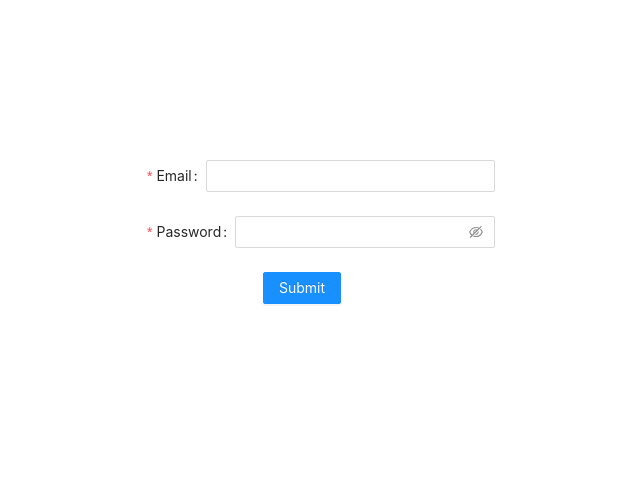
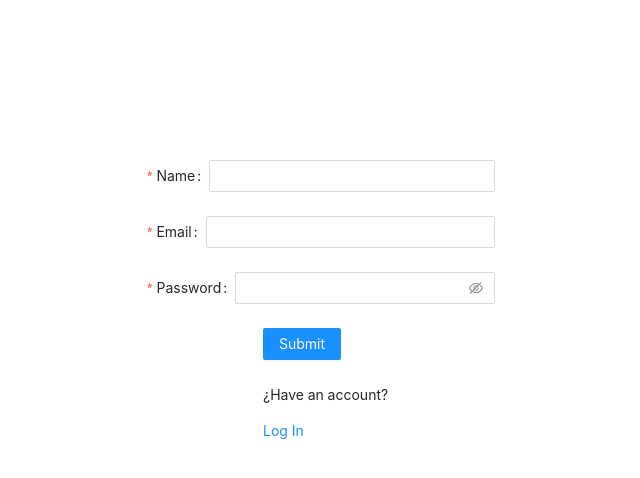
Before and after one commit to Laboratoria/REG003-chat-app, a Next.js app: page / in a window 1280 px wide. Shown: the top 478 px of the page, without its empty margins (319-959 px from the left). Built offline with nearby package versions, Linux system fonts and the light colour scheme.

Commit message:
Add: Toggle status Login/Register

```diff
--- a/components/Login/Login.tsx
+++ b/components/Login/Login.tsx
@@ -1,29 +1,32 @@
-import type {NextPage} from 'next';
-import { Form, Input, Button } from 'antd';
-import { useState } from 'react';
-import { postAuth } from '../../services/auth';
+import type { NextPage } from "next";
+import { Form, Input, Button } from "antd";
+import { useState } from "react";
+import { postAuth } from "../../services/auth";
 
 //TODO STYLES
 // TODO ERROR
 
-const Login: NextPage = () => {
-
-  const [error, setError]= useState(false)
+const Login: NextPage<any> = ({ setIsLogin }) => {
+  const [error, setError] = useState(false);
 
   const onFinish = async (values: any) => {
-  const token:any = await postAuth(values)
-  console.log(token.ok)
-  if(!token.ok){
-    return setError(!token.ok)
-  }
-  else{
-    setError(!token.ok)
-    localStorage.setItem('token', token.token)
+    const token: any = await postAuth(values);
+    console.log(token.ok);
+    if (!token.ok) {
+      return setError(!token.ok);
+    } else {
+      setError(!token.ok);
+      localStorage.setItem("token", token.token);
       //navegacion a otro lado
     }
-}
+  };
+
+  const toRegister = () => {
+    setIsLogin(false);
+  };
+
   const onFinishFailed = (errorInfo: any) => {
-        console.log('Failed:');
+    console.log("Failed:");
   };
 
   return (
@@ -36,7 +39,14 @@ const Login: NextPage = () => {
       <Form.Item
         label="Email"
         name="email"
-        rules={[{ required: true, message: 'Please input your Email!', pattern: /\S+@\S+\.\S+/, whitespace: true }]}
+        rules={[
+          {
+            required: true,
+            message: "Please input your Email!",
+            pattern: /\S+@\S+\.\S+/,
+            whitespace: true,
+          },
+        ]}
       >
         <Input />
       </Form.Item>
@@ -44,21 +54,36 @@ const Login: NextPage = () => {
       <Form.Item
         label="Password"
         name="password"
-        rules={[{required: true, message: 'Please input your password, min 6 and max 20!', whitespace: true, min: 6, max: 20 }]}
+        rules={[
+          {
+            required: true,
+            message: "Please input your password, min 6 and max 20!",
+            whitespace: true,
+            min: 6,
+            max: 20,
+          },
+        ]}
       >
         <Input.Password />
       </Form.Item>
-      {error ? <Form.Item>
+      {error ? (
+        <Form.Item>
           <p>User or password incorret</p>
-  </Form.Item>: null}
+        </Form.Item>
+      ) : null}
 
       <Form.Item wrapperCol={{ offset: 8, span: 16 }}>
         <Button type="primary" htmlType="submit">
           Submit
         </Button>
       </Form.Item>
+
+      <Form.Item>
+        <p>¿Do not have an account? </p>
+        <a onClick={toRegister}> Create Account </a>
+      </Form.Item>
     </Form>
-    )
-}
+  );
+};
 
-export default Login
+export default Login;
--- a/components/Register/Register.tsx
+++ b/components/Register/Register.tsx
@@ -1,26 +1,29 @@
-import type {NextPage} from 'next';
-import { postUser } from '../../services/user'
-import { Form, Input, Button } from 'antd';
-import { useState } from 'react';
+import type { NextPage } from "next";
+import { postUser } from "../../services/user";
+import { Form, Input, Button } from "antd";
+import { useState } from "react";
 //TODO STYLES
 // DONE ERROR
-const Register: NextPage =  () => {
-  const [error, setError]= useState(false)
+const Register: NextPage<any> = ({ setIsLogin }) => {
+  const [error, setError] = useState(false);
 
   const onFinish = async (values: any) => {
-  const user:any = await postUser(values)
-  console.log(user.ok)
-  if(!user.ok){
-    return setError(!user.ok)
-  }
-  else{
-    setError(!user.ok)
+    const user: any = await postUser(values);
+    console.log(user.ok);
+    if (!user.ok) {
+      return setError(!user.ok);
+    } else {
+      setError(!user.ok);
       //navegacion a otro lado
     }
+  };
 
+  const toLogin = () => {
+    setIsLogin(true);
   };
+
   const onFinishFailed = (errorInfo: any) => {
-    console.log('Failed:');
+    console.log("Failed:");
   };
 
   return (
@@ -33,7 +36,13 @@ const Register: NextPage =  () => {
       <Form.Item
         label="Name"
         name="username"
-      rules={[{ required: true, message: 'Please input your username!', whitespace: true }]}
+        rules={[
+          {
+            required: true,
+            message: "Please input your username!",
+            whitespace: true,
+          },
+        ]}
       >
         <Input />
       </Form.Item>
@@ -41,7 +50,14 @@ const Register: NextPage =  () => {
       <Form.Item
         label="Email"
         name="email"
-      rules={[{ required: true, message: 'Please input your Email!', pattern: /\S+@\S+\.\S+/ ,whitespace: true }]}
+        rules={[
+          {
+            required: true,
+            message: "Please input your Email!",
+            pattern: /\S+@\S+\.\S+/,
+            whitespace: true,
+          },
+        ]}
       >
         <Input />
       </Form.Item>
@@ -49,20 +65,35 @@ const Register: NextPage =  () => {
       <Form.Item
         label="Password"
         name="password"
-      rules={[{ required: true, message: 'Please input your password, min 6 and max 20!', whitespace: true, min: 6, max: 20 }]}
+        rules={[
+          {
+            required: true,
+            message: "Please input your password, min 6 and max 20!",
+            whitespace: true,
+            min: 6,
+            max: 20,
+          },
+        ]}
       >
         <Input.Password />
       </Form.Item>
 
-     {error ? <Form.Item>
+      {error ? (
+        <Form.Item>
           <p>User or password incorret</p>
-  </Form.Item>: null}
+        </Form.Item>
+      ) : null}
       <Form.Item wrapperCol={{ offset: 8, span: 16 }}>
         <Button type="primary" htmlType="submit">
           Submit
         </Button>
       </Form.Item>
+
+      <Form.Item wrapperCol={{ offset: 8, span: 16 }}>
+        <p>¿Have an account? </p>
+        <a onClick={toLogin}> Log In </a>
+      </Form.Item>
     </Form>
-  )
-}
-export default Register
+  );
+};
+export default Register;
--- a/controller/user.ts
+++ b/controller/user.ts
@@ -1,34 +1,35 @@
 import type { NextApiRequest, NextApiResponse } from 'next';
-import prisma  from '../lib/prisma'
+import prisma from '../lib/prisma'
 import bcrypt from 'bcrypt';
 import Password from 'antd/lib/input/Password';
+import { any } from 'jest-mock-extended';
 
-type CreateUserResponse = { id: number; email: string; password?: string; username: string,profile_image: string  }
+type CreateUserResponse = { id: number; email: string; password?: string; username: string, profile_image: string }
 //TODO format to email utils y password valid
-export const createUser = async (req: NextApiRequest, res: NextApiResponse) =>{
-  try{
+export const createUser = async (req: NextApiRequest, res: NextApiResponse) => {
+  try {
     const { username, email, password } = req.body;
-if(!username || !email || !password){
-  console.log(username, email, password)
-  return res.status(400).json({ok:false, message:'bad request'})
-}
-const passwordCrypt = bcrypt.hashSync(password, 10);
-const newUser = await prisma.user.create({ data : { email, password:passwordCrypt, username } })
-const responseUser : CreateUserResponse= { ...newUser };
-console.log(newUser)
-delete responseUser.password;
-return res.status(200).json({ok:true ,responseUser})
+    if (!username || !email || !password) {
+      console.log(username, email, password)
+      return res.status(400).json({ ok: false, message: 'bad request' })
+    }
+    const passwordCrypt = bcrypt.hashSync(password, 10);
+    const newUser = await prisma.user.create({ data: { email, password: passwordCrypt, username } })
+    const responseUser: CreateUserResponse = { ...newUser };
+    console.log(newUser)
+    delete responseUser.password;
+    return res.status(200).json({ ok: true, responseUser })
 
-  }catch (error) {
-    if(error.code === 'P2002'){
+  } catch (error: any) {
+    if (error.code === 'P2002') {
       console.log('error en prisma')
       return res.status(400).json({
-        ok:false,
+        ok: false,
         message: "Bad request"
       })
     }
     return res.status(500).json({
-      ok:false,
+      ok: false,
       message: "server error"
     })
   }
--- a/pages/index.tsx
+++ b/pages/index.tsx
@@ -1,13 +1,15 @@
 import { Space } from 'antd'
 import type { NextPage } from 'next'
+import { useState } from 'react'
 import Login from '../components/Login/Login'
-/* import Register from '../components/Register/Register' */
+import Register from '../components/Register/Register'
 //TODO ROUTER
-const Home: NextPage = () => {
+const Home: NextPage<any> = () => {
+  const [ isLogin, setIsLogin ] = useState(false);
+
   return (
     <div className='container'>
-       {/*  <Register></Register> */}
-      <Login></Login>
+       { isLogin ? <Login setIsLogin={setIsLogin}></Login> : <Register setIsLogin={setIsLogin}></Register>}
     </div>
   )
 }
```
Lines whose indentation alone changed are shown as unchanged.
